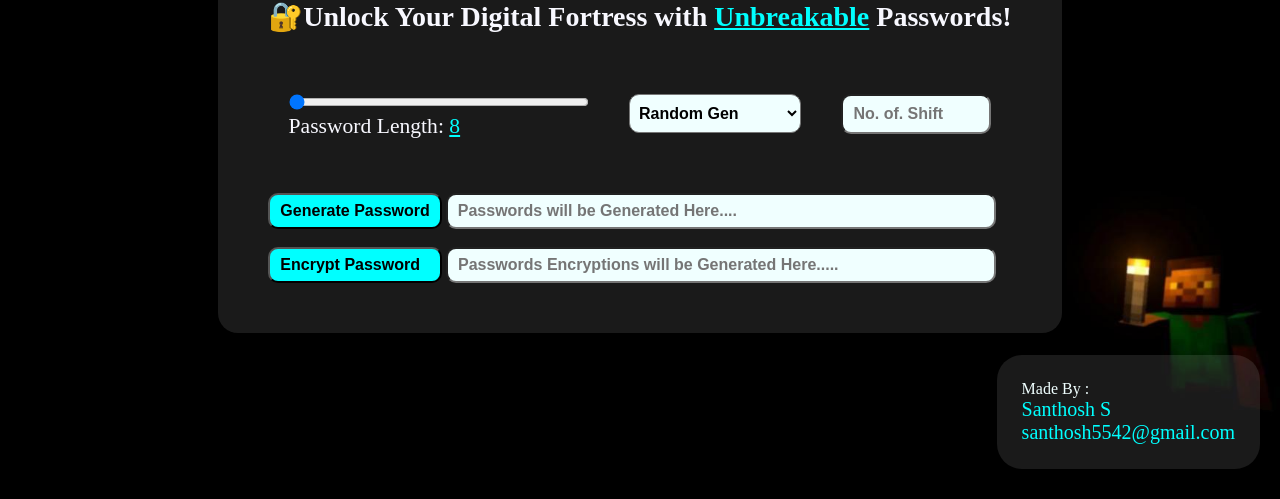
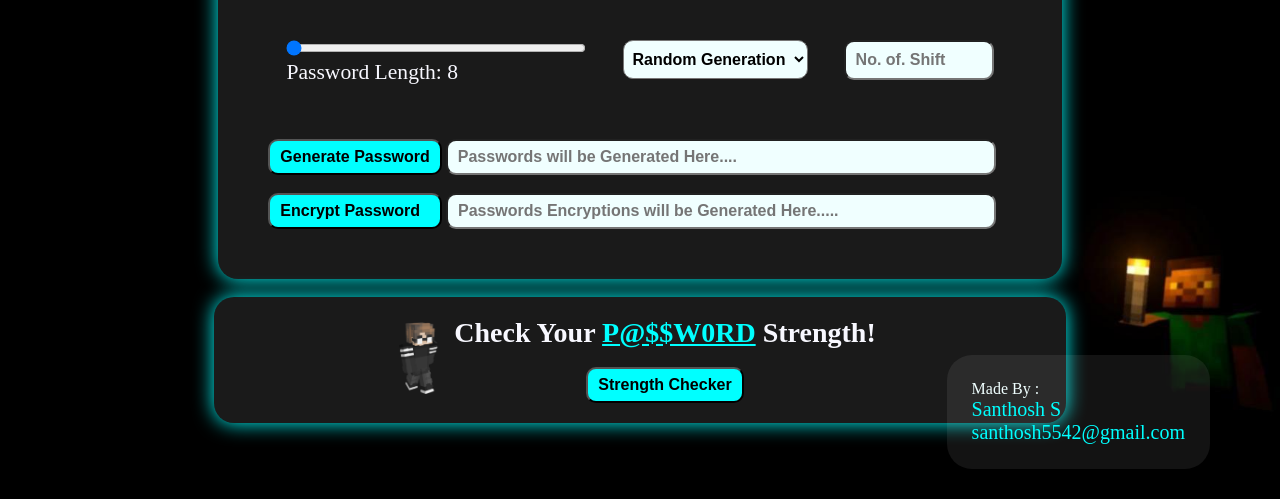
Before and after one commit to Santhosh-S4/Password-Generator-Web, a plain HTML site: page index.html in a window 1280 px wide. Shown: the part 301-800 px from the top of the page. Drawn offline with nearby package versions, Linux system fonts and the light colour scheme.

Commit message:
Add files via upload

```diff
--- a/index.html
+++ b/index.html
@@ -8,7 +8,6 @@
     <link rel="icon" href="imgs/fav_icon.png" type="image/x-icon">
 
     <link rel="stylesheet" href="style.css">
-
 </head>
 
 <body>
@@ -17,8 +16,8 @@
         <div class="pagecard">
             <!-- Title and Quote -->
             <div class="titlediv">
-                <h1 class="pdgen_title"><span>P@$$W0RD </span> GENERATOR</h1>
-                <h2 class="pdgen_para">🔐Unlock Your Digital Fortress with <span>Unbreakable</span> Passwords!</h2>
+                <h1 class="pdgen_title"><span class="deco">P@$$W0RD </span> GENERATOR</h1><br><br>
+                <h2 class="pdgen_para">🔐Unlock Your Digital Fortress with <span class="deco">Unbreakable</span> Passwords!</h2>
             </div>
 
             <br><br>
@@ -31,7 +30,7 @@
                 </div>
                 <div class="algdiv">
                     <select class="selbox" name="algorithms" id="algs">
-                        <option value="1">Random Gen</option>
+                        <option value="1">Random Generation</option>
                         <option value="2">AES Encryption</option>
                         <option value="3">DES Encryption</option>
                         <option value="4">ROT13 Encryption</option>
@@ -49,10 +48,24 @@
                 <input class="genbox" type="text" placeholder="Passwords will be Generated Here...." id="pwd" readonly>
                 <br><br>
                 <button class="encbtn" onclick="encryptPassword()">Encrypt Password</button>
-                <input class="encbox" type="text" placeholder="Passwords Encryptions will be Generated Here....." id="encryptedPassword" readonly>
+                <input class="encbox" type="text" placeholder="Passwords Encryptions will be Generated Here....."
+                    id="encryptedPassword" readonly>
             </div>
         </div>
+        <br>
+        <div class="pdstrchk">
+            <div>
+                <img src="imgs/download.png" width="70px" height="72px" alt="chk_icon">
+            </div>
+            <div>
+                <h2 class="pdgen_para">Check Your <span class="deco">P@$$W0RD</span> Strength!</h2>
+                <br>
+                <button class="pdstrchk_btn" onclick="location.href='checker.html'">Strength Checker</button>
+            </div>
+
+        </div>
     </div>
+
 
     <!-- Signature -->
     <div class="sign">
--- a/script.js
+++ b/script.js
@@ -42,7 +42,7 @@ function encryptPassword() {
 
     // Function for NO Encryption
     if (algorithm == "1") {
-        document.getElementById('encryptedPassword').value = "Encryption NOT Implemented (Select a Encryption)";
+        alert("Encryption NOT Implemented (Select a Encryption)");
     }
 
 
@@ -79,7 +79,14 @@ function encryptPassword() {
     // Function to encrypt the password using Caesar Cipher
     else if (algorithm == "5") {
         const password = document.getElementById('pwd').value;
-        const shift = parseInt(document.getElementById('shiftlen').value, 10);
+        const shiftInput = document.getElementById('shiftlen');
+    const shift = parseInt(shiftInput.value, 10);
+
+    if (!shift || isNaN(shift)) {
+        alert("Bruh, Enter a valid Shift value greater than 0");
+        shiftInput.focus();
+        return;
+    }
         const encrypted = caesarCipher(password, shift);
         document.getElementById('encryptedPassword').value = encrypted;
     }
--- a/style.css
+++ b/style.css
@@ -27,6 +27,7 @@ html{
     border-radius: 20px;
     background-color: rgba(255, 255, 255, 0.1);
     backdrop-filter: blur(10px);
+    box-shadow: 0 0 20px aqua;
 }
 .titlediv{
     color: ghostwhite;
@@ -34,15 +35,20 @@ html{
 }
 
 .pdgen_title{
+    text-align: center;
     font-size: 3.5rem;
     margin-bottom: 10px;
+    pointer-events: none;
+    caret-color: transparent;
 }
 
 .pdgen_para{
     font-size: 1.75rem;
+    pointer-events: none;
+    caret-color: transparent;
 }
 
-span{
+.deco{
     color: aqua;
     text-decoration: underline;
 }
@@ -63,6 +69,7 @@ span{
     background-color: azure;
     font-size: 1rem;
     font-weight: 600;
+    cursor: pointer;
 }
 
 .lenbox{
@@ -73,6 +80,7 @@ span{
     background-color: azure;
     font-size: 1rem;
     font-weight: 600;
+    cursor: pointer;
 }
 
 .genbtn{
@@ -81,6 +89,7 @@ span{
     background-color: rgb(0, 255, 255);
     font-size: 1rem;
     font-weight: 600;
+    cursor: pointer;
 }
 
 .genbox{
@@ -98,6 +107,7 @@ span{
     background-color: rgb(0, 255, 255);
     font-size: 1rem;
     font-weight: 600;
+    cursor: pointer;
 }
 
 .encbox{
@@ -111,15 +121,17 @@ span{
 
 .value{
     font-size: 1.35rem;
+    pointer-events: none;
+    caret-color: transparent;
 }
 
 .sign{
     position: absolute;
     bottom: 0;
-    right: 0;
+    right: 50px;
     font-size: 1rem;
     color: azure;
-    background-color: rgba(255, 255, 255, 0.1);
+    background-color: rgba(255, 255, 255, 0.075);
     border-radius: 25px;
     padding: 25px;
     margin-bottom: 30px;
@@ -131,3 +143,24 @@ span{
     color: aqua;
 
 }
+
+.pdstrchk{
+    display: flex;
+    color: ghostwhite;
+    align-items: center;
+    text-align: center;
+    padding: 20px 190px 20px 170px;
+    border-radius: 20px;
+    background-color: rgba(255, 255, 255, 0.1);
+    backdrop-filter: blur(10px);
+    box-shadow: 0 0 20px aqua;
+}
+
+.pdstrchk_btn{
+    padding: 7px 10px 7px 10px;
+    border-radius: 10px;
+    background-color: rgb(0, 255, 255);
+    font-size: 1rem;
+    font-weight: 600;
+    cursor: pointer;
+}
```
